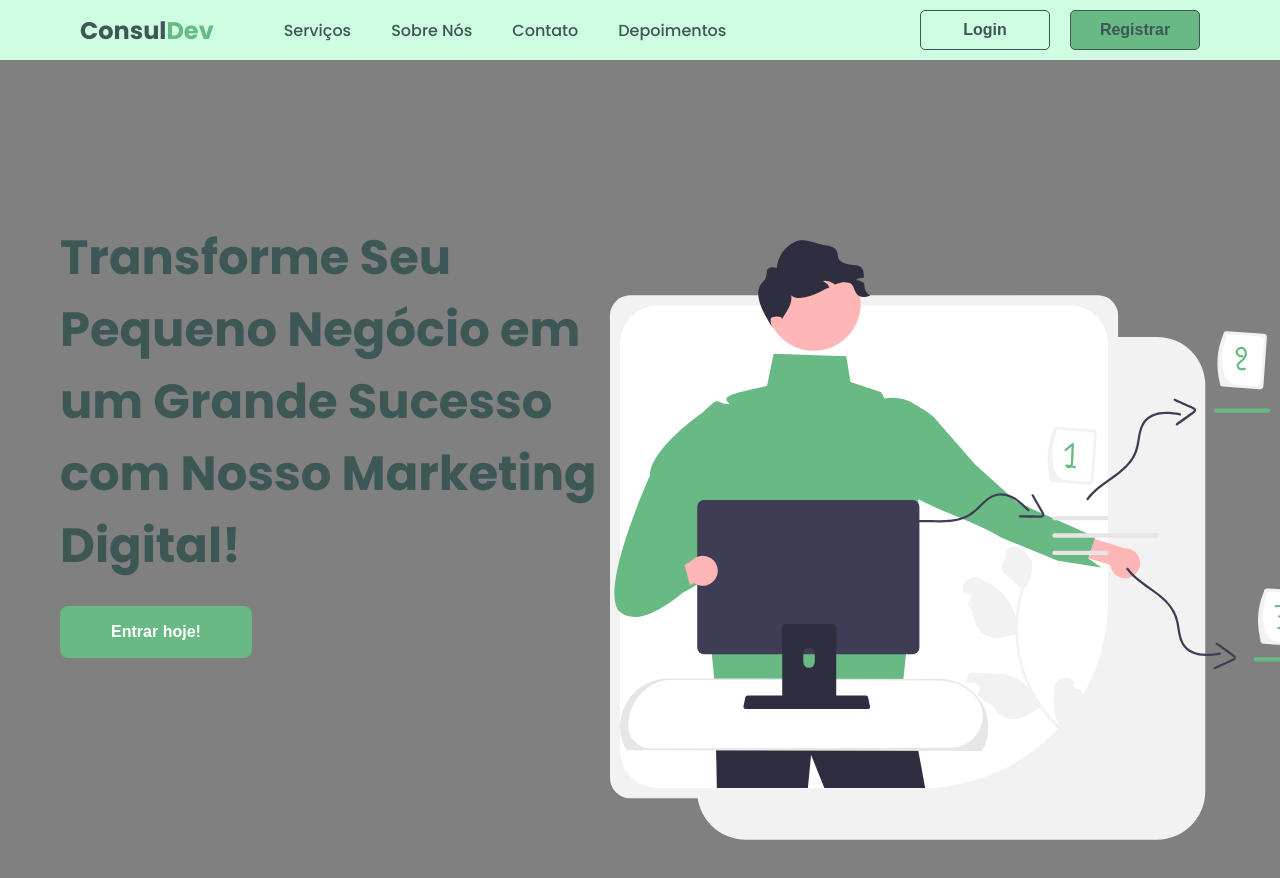
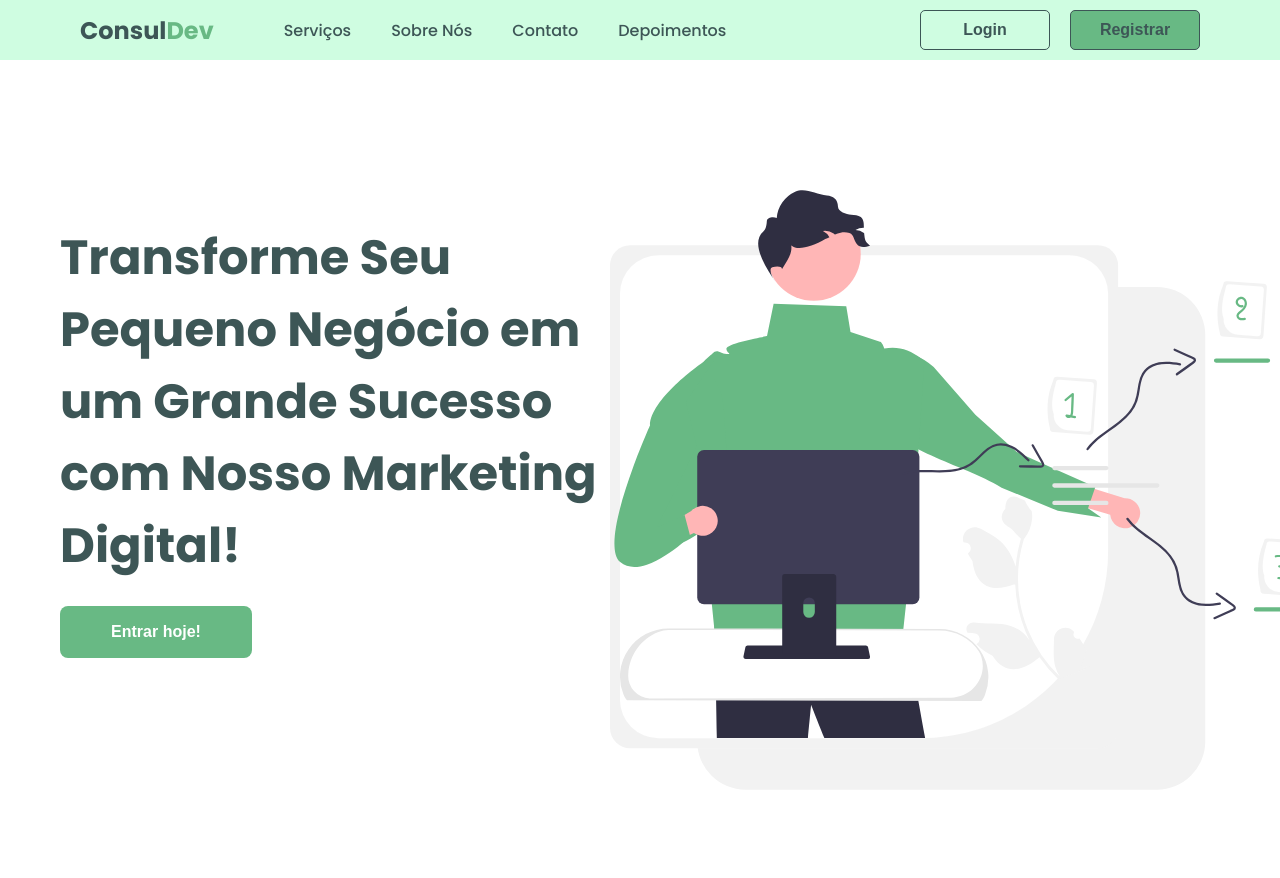
Before and after one commit to Vilelagb1/Landing-Page-Consultoria-MKT, an Angular app in the folder projeto-consultoria/: page / in a window 1280 px wide. Shown: the top 878 px of the page. Built offline with nearby package versions, Linux system fonts and the light colour scheme.

Commit message:
Ajustando a estilização do hero section

```diff
--- a/projeto-consultoria/src/app/components/home/home.component.scss
+++ b/projeto-consultoria/src/app/components/home/home.component.scss
@@ -31,6 +31,7 @@ main {
 
       .hero-img {
         width: 700px;
+        margin-bottom: 100px;
       }
     }
   }
--- a/projeto-consultoria/src/styles.scss
+++ b/projeto-consultoria/src/styles.scss
@@ -12,7 +12,7 @@ $light-color: #CFFDE1;
 $dark-color: #3D5656;
 
 body {
-  background-color: grey;
+  // background-color: grey;
   font-family: 'Poppins', 'sans-serif';
 }
 
```
